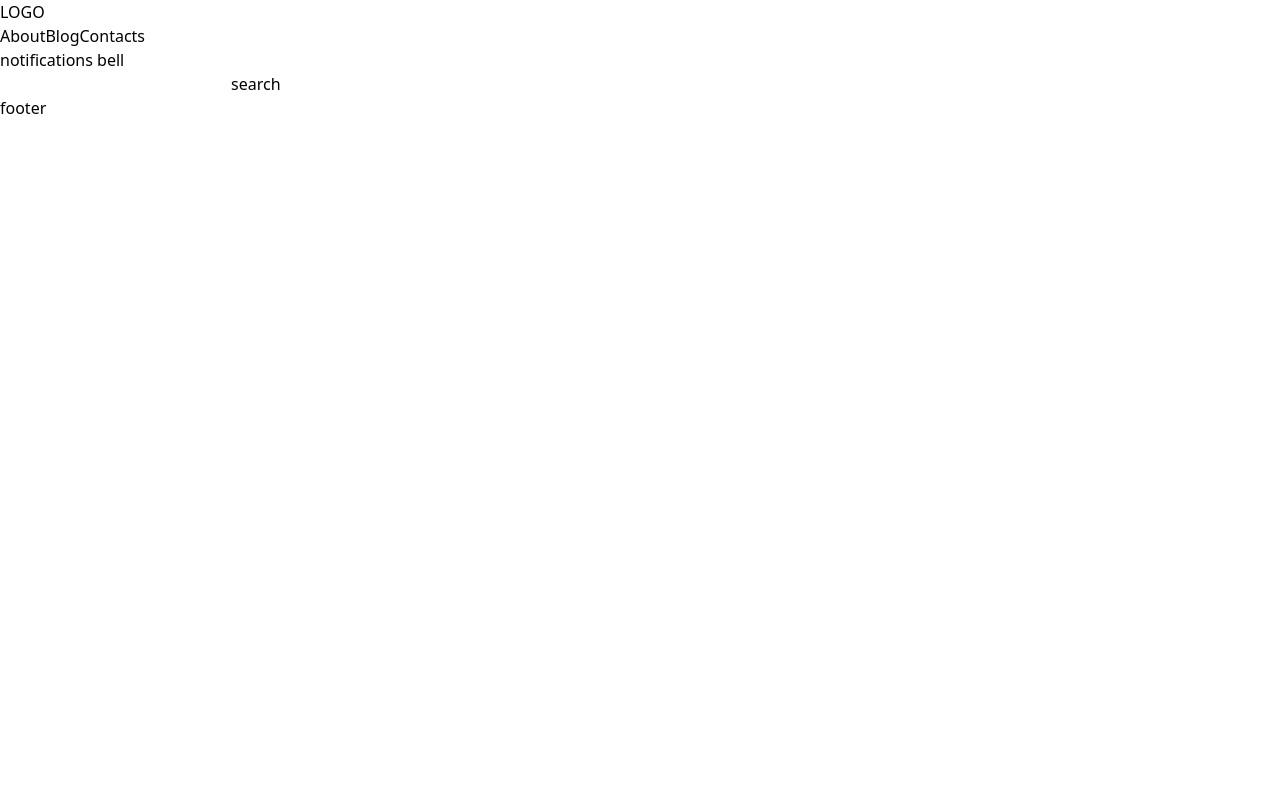
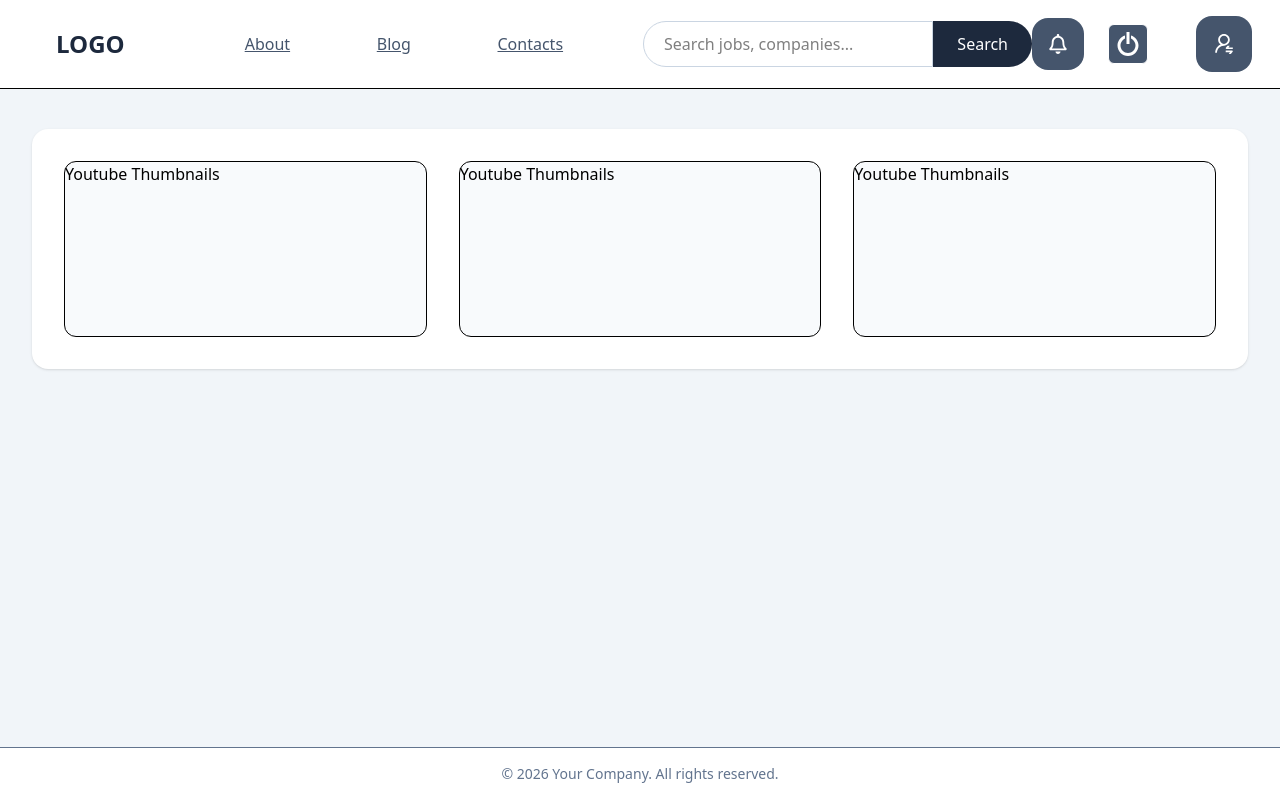
Before and after one commit to gaurav7chauhan/worker-app, a React (Vite) app in the folder client/: page / in a window 1280 px wide. Built offline with nearby package versions, Linux system fonts and the light colour scheme; no server answers.

Commit message:
feat: enhance Home component layout with responsive navbar, search functionality, and user role display; improve CreatePost component with image size validation and error handling; update multer middleware to restrict file size to 5MB

```diff
--- a/client/src/pages/Home.jsx
+++ b/client/src/pages/Home.jsx
@@ -1,37 +1,114 @@
 import { useState } from "react";
 import { Link, useLocation } from "react-router-dom";
+import { FaRegBell } from "react-icons/fa";
+import { LuBellRing } from "react-icons/lu";
+import { ImSwitch } from "react-icons/im";
+import { TfiClose } from "react-icons/tfi";
+import { AiOutlineUserSwitch } from "react-icons/ai";
+import { IoCreateOutline } from "react-icons/io5";
 
 const Home = () => {
   const { state } = useLocation();
   const [sideBar, setSideBar] = useState();
+  const [notification, setNotification] = useState(false);
+  const [cross, setCross] = useState(false);
+  const [status, setStatus] = useState(true)
   const role = state?.role || localStorage.getItem("role");
 
-  console.log(role);
   return (
-    <div>
-      <nav>
-        <h2>LOGO</h2>
-        <div>
-          <Link>About</Link>
-          <Link>Blog</Link>
-          <Link>Contacts</Link>
-        </div>
-        <div>
-        <h4>notifications bell</h4>
-        <input type="search input" />
-        <button>search</button>
+    <div className="min-h-screen flex flex-col bg-slate-100">
+      {/* NAVBAR */}
+      <nav className="bg-white border-b">
+        <div className="mx-auto pl-14 pr-7 py-4 flex items-center">
+          {/* LEFT */}
+          <h2 className="text-2xl font-bold text-slate-800 mr-10">LOGO</h2>
+          <div className="flex w-[40%] items-center gap-10">
+            <div className="w-full px-20 hidden md:flex justify-between text-slate-600 font-medium">
+              <Link className="hover:text-slate-900 underline">About</Link>
+              <Link className="hover:text-slate-900 underline">Blog</Link>
+              <Link className="hover:text-slate-900 underline">Contacts</Link>
+            </div>
+          </div>
+
+          {/* CENTER (SEARCH) */}
+          <div className="flex-1 flex justify-center">
+            <div className="hidden sm:flex w-full max-w-xl">
+              <input
+                type="search"
+                placeholder="Search jobs, companies..."
+                className="flex-1 border border-slate-300 rounded-l-full px-5 py-2.5 text-base focus:outline-none focus:ring-2 focus:ring-slate-300"
+              />
+              <button className="px-6 rounded-r-full bg-slate-800 text-white hover:bg-slate-700">
+                Search
+              </button>
+            </div>
+          </div>
+
+          {/* RIGHT */}
+          <div className="flex items-center gap-6">
+            <button className="text-xl text-white hover:bg-slate-800 transition-all p-4 rounded-2xl bg-slate-600">
+              {notification ? <LuBellRing /> : <FaRegBell />}
+            </button>
+
+            <button
+              onClick={() => setSideBar(!sideBar)}
+              className="w-10 h-10 rounded-md border flex items-center justify-center bg-slate-600 text-white hover:bg-slate-800"
+            >
+              <ImSwitch className="text-2xl" />
+            </button>
+            <button>{/* <TfiClose /> */}</button>
+            <div className="hidden sm:flex flex-col items-center text-xs p-4 text-white rounded-2xl bg-slate-600 hover:bg-slate-800 transition-all">
+              <AiOutlineUserSwitch className="text-2xl" />
+              <span className="capitalize">{role}</span>
+            </div>
+          </div>
         </div>
       </nav>
-      <main>
-        {/* cards */}
-        {role === "employer" ? (
-          <div>showing a card which directs him to job creation</div>
-        ) : (
-          <div></div>
-        )}
-        <div></div>
+
+      {/* MAIN */}
+      <main className="flex-1 bg-slate-100">
+        <div className="max-w-7xl mx-auto px-4 sm:px-6 lg:px-8 py-10">
+          {/* Dashboard Box */}
+          <div className="bg-white rounded-2xl shadow-sm p-6 sm:p-8">
+            {/* Employer Card */}
+            {role === "employer" && (
+              <div className="mb-10">
+                <div className="border rounded-xl p-6 hover:bg-gray-400 hover:text-white hover:shadow-md hover:scale-105 transition-all">
+                  <div className="flex justify-between">
+                    <div>
+                      <h3 className="text-xl font-semibold text-slate-800 mb-2">
+                        Create a Job Post
+                      </h3>
+                      <p className="text-slate-600">
+                        Post a new job and start hiring candidates.
+                      </p>
+                    </div>
+                    <IoCreateOutline className="text-6xl cursor-pointer hover:scale-125 transition-all" />
+                  </div>
+                </div>
+              </div>
+            )}
+
+            {/* Cards Grid */}
+            <div className="grid grid-cols-1 sm:grid-cols-2 lg:grid-cols-3 gap-8">
+              <div className="h-44 rounded-xl border bg-slate-50">
+                Youtube Thumbnails
+              </div>
+              <div className="h-44 rounded-xl border bg-slate-50">
+                Youtube Thumbnails
+              </div>
+              <div className="h-44 rounded-xl border bg-slate-50">
+                Youtube Thumbnails
+              </div>
+            </div>
+          </div>
+        </div>
       </main>
-      <footer>footer</footer>
+
+      {/* FOOTER */}
+      <footer className="bg-white border-t py-4 text-center text-sm text-slate-500">
+        © 2026 Your Company. All rights reserved.
+      </footer>
     </div>
   );
 };
--- a/client/src/pages/posts/CreatePost.jsx
+++ b/client/src/pages/posts/CreatePost.jsx
@@ -1,4 +1,4 @@
-import { Link, useNavigate } from "react-router-dom";
+import { useNavigate } from "react-router-dom";
 import { useEffect, useState } from "react";
 import { useForm } from "react-hook-form";
 import api from "../../api/axios";
@@ -28,13 +28,13 @@ const CreatePost = () => {
   const [locationLoading, setLocationLoading] = useState(false);
   const [submitLoading, setSubmitLoading] = useState(false);
   const [location, setLocation] = useState(null);
-  const [locationError, setLocationError] = useState("");
   const [city, setCity] = useState("");
   const [neighbourhood, setNeighbourhood] = useState("");
 
   const statusType = ["Open", "Closed", "Canceled", "Completed"];
   const selectedCategory = watch("category");
   const MAX_SKILLS = 5;
+  const MAX_IMAGE_SIZE = 5 * 1024 * 1024; // 5MB
 
   /* ---------------- Fetch Categories ---------------- */
   useEffect(() => {
@@ -61,7 +61,7 @@ const CreatePost = () => {
     return () => {
       imagePreviews.forEach((img) => URL.revokeObjectURL(img.url));
     };
-  }, [imagePreviews]);
+  }, []);
 
   /* ---------------- Image Handlers ---------------- */
   const handleImageChange = (e) => {
@@ -70,11 +70,23 @@ const CreatePost = () => {
     const remainingSlots = 5 - imagePreviews.length;
     if (remainingSlots <= 0) return;
 
-    const selectedFiles = files.slice(0, remainingSlots);
+    const validFiles = [];
+    for (const file of files) {
+      if (file.size > MAX_IMAGE_SIZE) {
+        showErrToast(`${file.name} exceeds 5MB`);
+        continue;
+      }
+      validFiles.push(file);
+      if (validFiles.length >= remainingSlots) break;
+    }
 
-    setValue("images", [...(getValues("images") || []), ...selectedFiles]);
+    if (!validFiles.length) return;
 
-    const previews = selectedFiles.map((file) => ({
+    setValue("images", [...(getValues("images") || []), ...validFiles], {
+      shouldValidate: true,
+    });
+
+    const previews = validFiles.map((file) => ({
       file,
       url: URL.createObjectURL(file),
     }));
@@ -114,9 +126,8 @@ const CreatePost = () => {
   };
 
   const getLiveLocation = () => {
-    setLocationError("");
     if (!navigator.geolocation) {
-      setLocationError("Geolocation not supported");
+      showErrToast("Geolocation not supported");
       return;
     }
 
@@ -129,7 +140,7 @@ const CreatePost = () => {
         setLocationLoading(false);
       },
       () => {
-        setLocationError("Location permission denied");
+        showErrToast("Location permission denied");
         setLocationLoading(false);
       }
     );
@@ -356,7 +367,9 @@ const CreatePost = () => {
               {/* Budget */}
               <Input
                 label="Budget *"
-                {...register("budgetAmount", { required: "Budget is required" })}
+                {...register("budgetAmount", {
+                  required: "Budget is required",
+                })}
                 error={errors.budgetAmount?.message}
               />
             </div>
```
Also changed, not shown: 1 other file (tests, documents, lock files or other folders).
